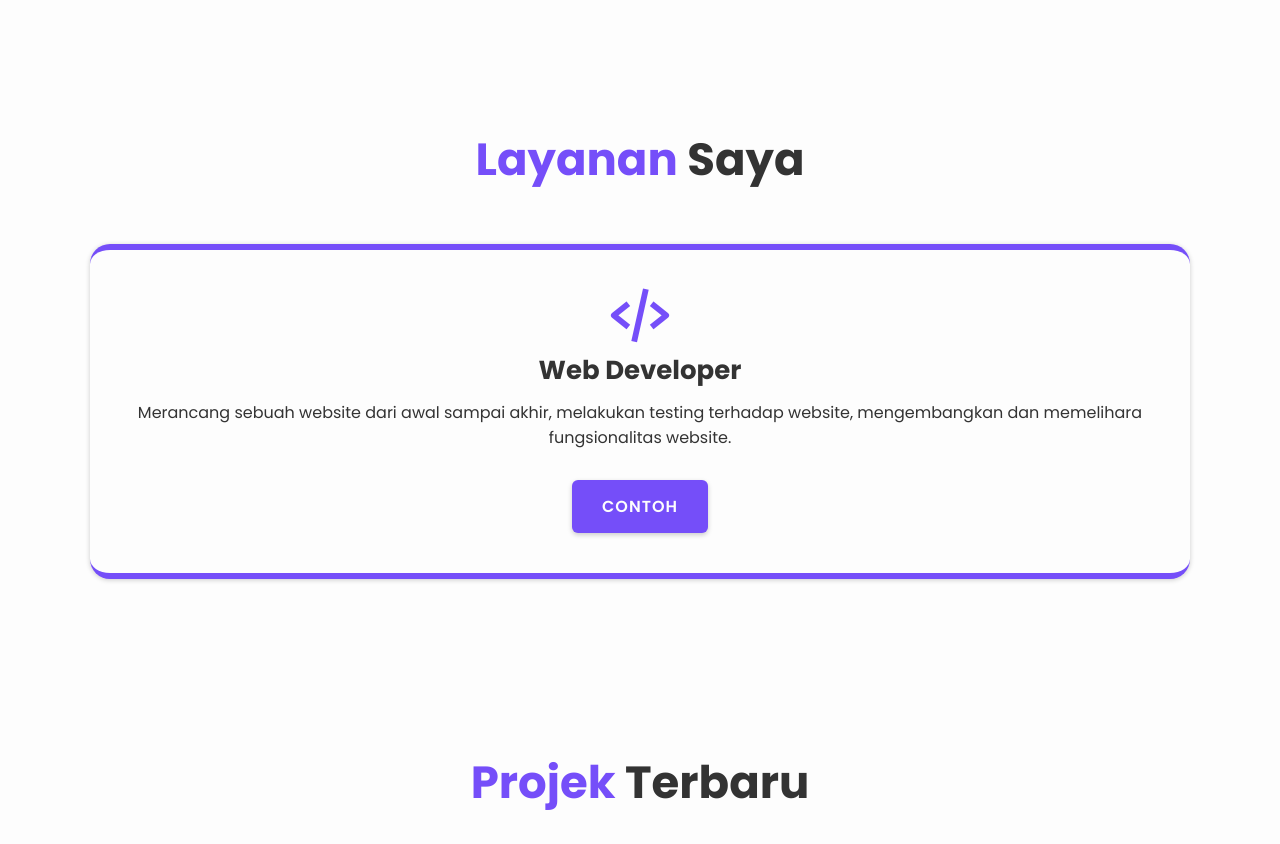
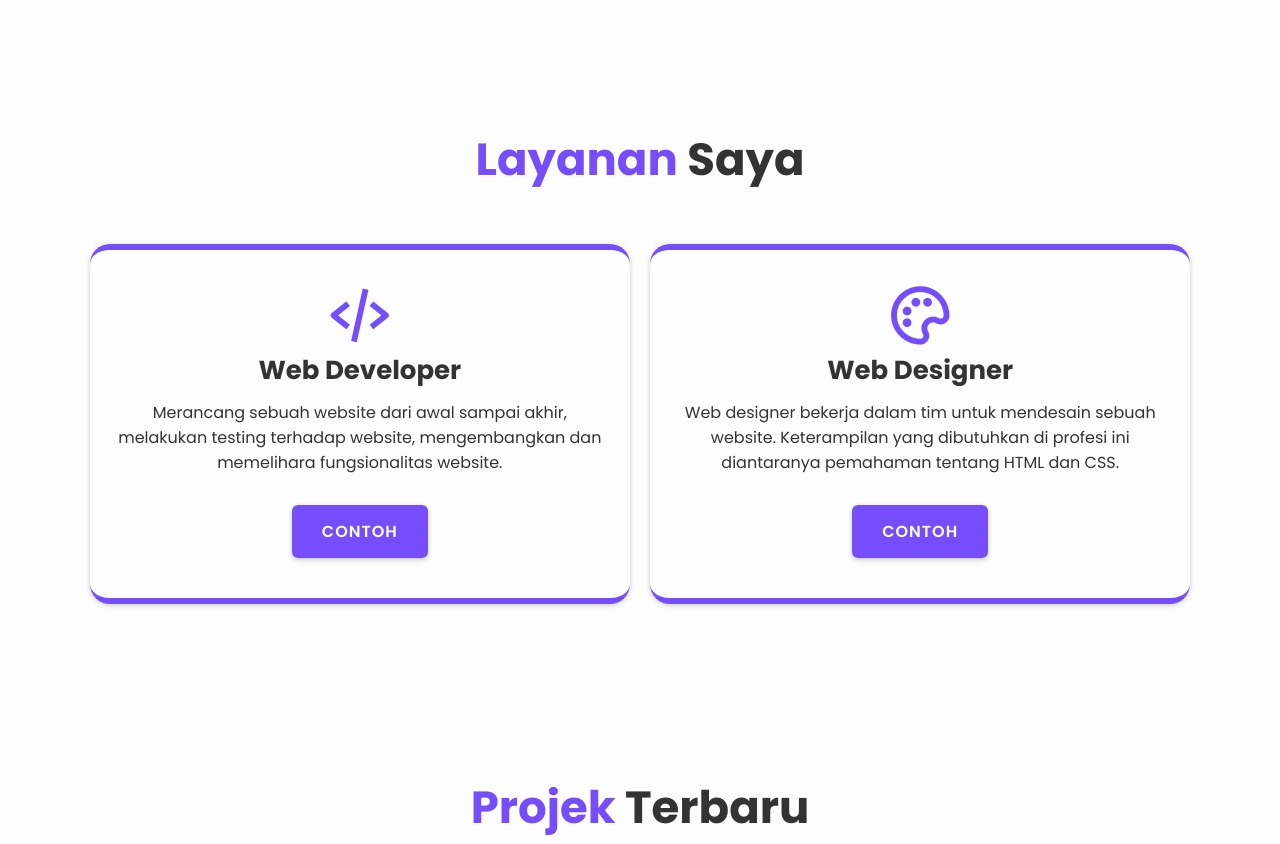
Before and after one commit to Meysa0356/Meysa0356, a PHP site: page / in a window 1280 px wide. Shown: the part 1582-2426 px from the top of the page. Run offline with PHP 8.4, Linux system fonts and the light colour scheme.

Commit message:
Perubahan 32

```diff
--- a/css/style.css
+++ b/css/style.css
@@ -599,6 +599,10 @@ span{
     color: #333;
 }
 
+.footer span{
+    color: var(--text-color);
+}
+
 /* BREAKPOINTS */
 @media (max-width: 1200px) {
     html{
--- a/index.html
+++ b/index.html
@@ -116,7 +116,7 @@
           <a href="" class="btn">CONTOH</a>
         </div>
 
-        <!-- <div class="services-box">
+        <div class="services-box">
           <i class="bx bx-palette"></i>
           <h3>Web Designer</h3>
           <p>
@@ -124,7 +124,7 @@
             Keterampilan yang dibutuhkan di profesi ini diantaranya pemahaman tentang HTML dan CSS.
           </p>
           <a href="" class="btn">CONTOH</a>
-        </div> -->
+        </div>
 
         <!-- <div class="services-box">
           <i class="bx bx-bar-chart-alt"></i>
@@ -149,10 +149,10 @@
 
           <div class="portfolio-layer">
             <h4>Website Perpustakaan</h4>
-            <!-- <p>
-              Kunjungi Website!
+            <p>
+              Website database peminjaman buku di perpustakaan.
             </p>
-            <a href="#"><i class="bx bx-link-external"></i></a> -->
+            <!-- <a href="#"><i class="bx bx-link-external"></i></a> -->
           </div>
         </div>
 
@@ -160,11 +160,11 @@
           <img src="img/projek2.png" alt="" />
 
           <div class="portfolio-layer">
-            <h4>Website Konsultasi Dokter</h4>
-            <!-- <p>
-              Kunjungi Website!
+            <h4>Website Dokter</h4>
+            <p>
+              Website konsultasi dokter secara online.
             </p>
-            <a href="#"><i class="bx bx-link-external"></i></a> -->
+            <!-- <a href="#"><i class="bx bx-link-external"></i></a> -->
           </div>
         </div>
 
@@ -172,11 +172,11 @@
           <img src="img/projek3.png" alt="" />
 
           <div class="portfolio-layer">
-            <h4>Portfolio Bootstrap 5</h4>
-            <!-- <p>
-              Kunjungi Website!
+            <h4>Portfolio Bootstrap</h4>
+            <p>
+              Website portfolio dengan menggunakan bootstrap 5
             </p>
-            <a href="#"><i class="bx bx-link-external"></i></a> -->
+            <!-- <a href="#"><i class="bx bx-link-external"></i></a> -->
           </div>
         </div>
 
@@ -302,7 +302,7 @@
     <!-- footer design -->
     <footer class="footer">
       <div class="footer-text">
-        <p>Copyright &copy; <span id="currentYear"></span> Meysa Cesar Ayu. All rights reserved.</p>
+        <p>Copyright &copy; <span id="copyrightYear"></span> Meysa Cesar Ayu. All rights reserved.</p>
       </div>
 
       <div class="footer-iconTop">
--- a/js/script.js
+++ b/js/script.js
@@ -55,7 +55,7 @@ var swiper = new Swiper(".mySwiper", {
 
 // copyright
 var currentYear = new Date().getFullYear();
-document.getElementById("currentYear").innerHTML = currentYear;
+document.getElementById("copyrightYear").innerHTML = currentYear;
 
 // dark ligth mode
 let darkModeIcon = document.querySelector('#darkMode-icon');
```
